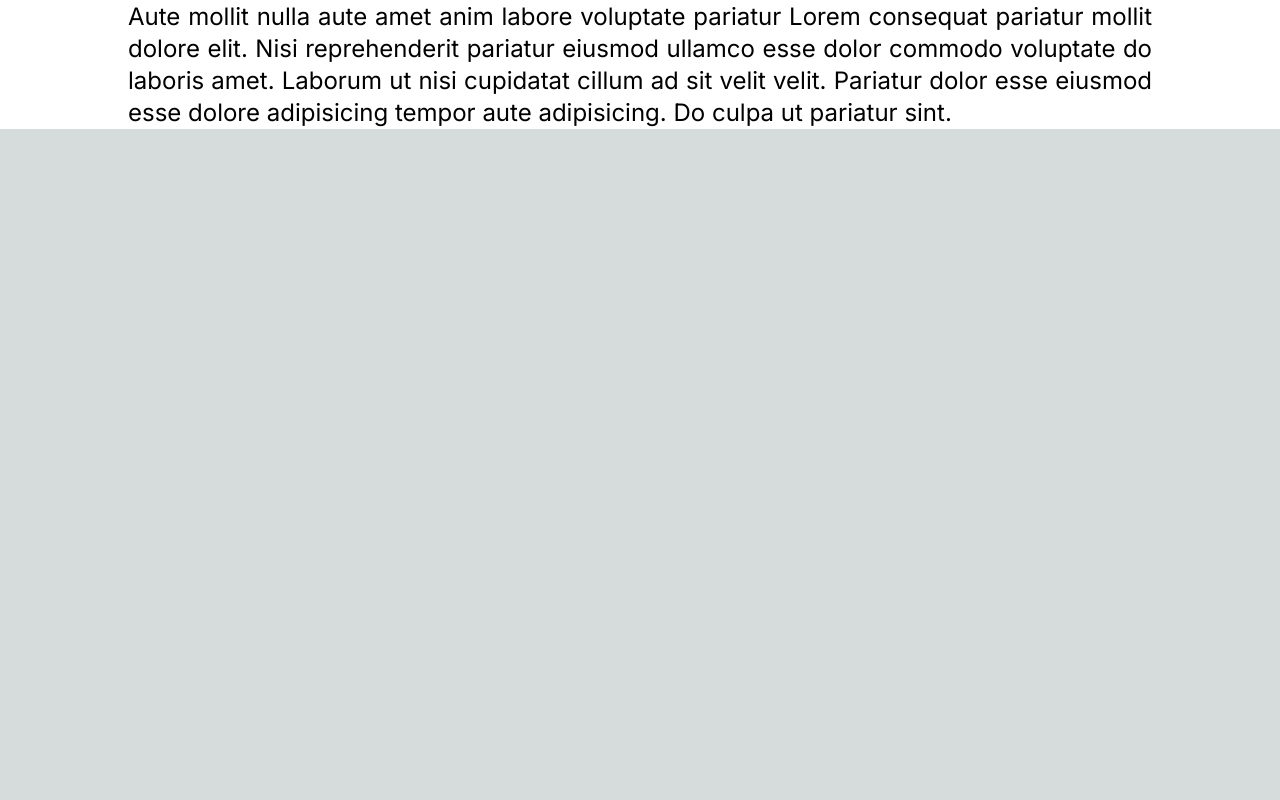
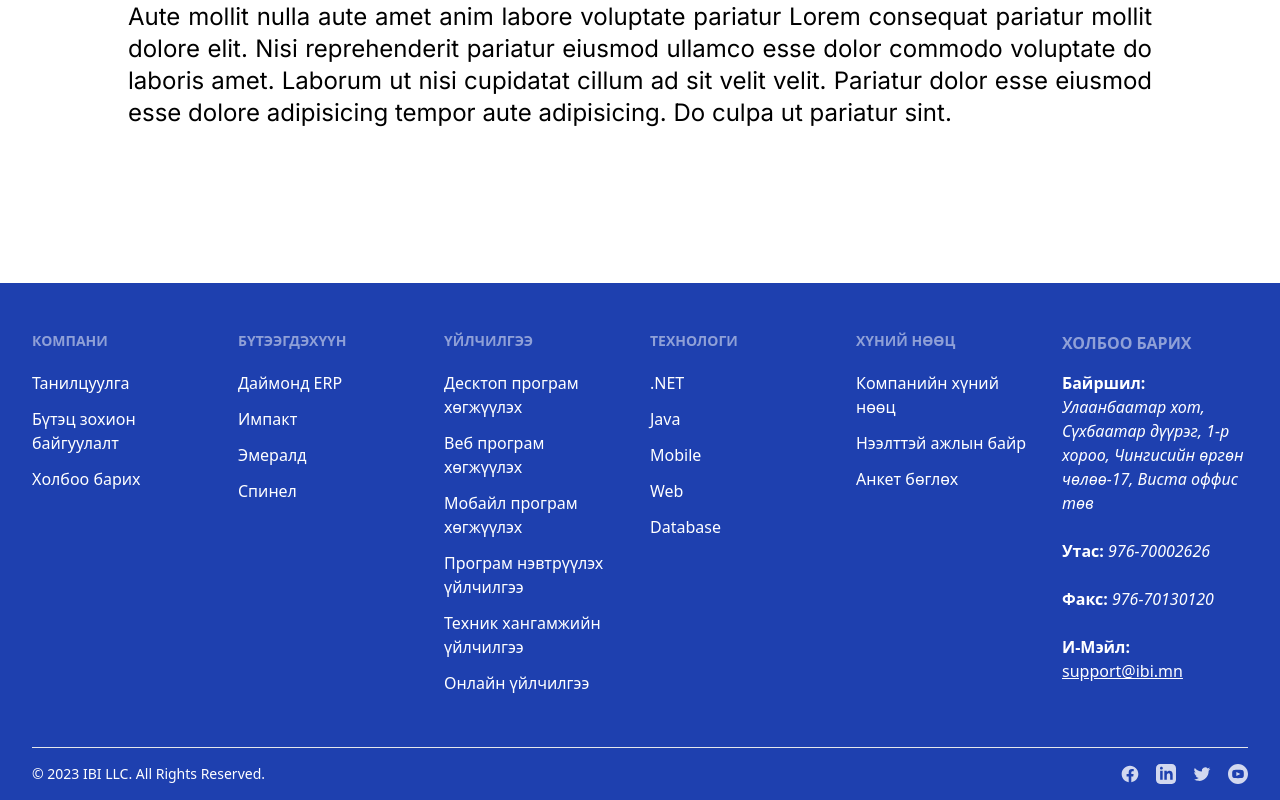
Before and after one commit to Bilgee135/ibi, a Next.js app: page / in a window 1280 px wide. Shown: the part 1547-2347 px from the top of the page. Before the commit the page ends 1676 px from the top, so only its background shows below. Built offline with nearby package versions, Linux system fonts and the light colour scheme.

Commit message:
Added footer

```diff
--- /dev/null
+++ b/src/app/footer.js
@@ -0,0 +1,231 @@
+import { Typography } from "@material-tailwind/react";
+import product from './products/components/json/productjson.json'
+
+const SITEMAP = [
+  {
+    title: "Компани",
+    links: [
+      {
+        "name" : "Танилцуулга",
+        "href" : "#"
+      },
+      {
+        "name" : "Бүтэц зохион байгуулалт",
+        "href" : "#"
+      },
+      {
+        "name" : "Холбоо барих",
+        "href" : "#"
+      }
+    ]
+  },
+  {
+    title: "Бүтээгдэхүүн",
+    links: [
+      {
+      "name" : "Даймонд ERP",
+      "href" : "/products/DiamondERP"
+      },
+      {
+        "name" : "Импакт",
+        "href" : "/products/Impact"
+      },
+      {
+        "name" : "Эмералд",
+        "href" : "/products/Emerald"
+      },
+      {
+        "name" : "Спинел",
+        "href" : "/products/Spinel"
+      }
+    ]
+  },
+  {
+    title: "Үйлчилгээ",
+    links: [
+      {
+        "name" : "Десктоп програм хөгжүүлэх",
+        "href" : "#"
+      },
+      {
+        "name" : "Веб програм хөгжүүлэх",
+        "href" : "#"
+      },
+      {
+        "name" : "Мобайл програм хөгжүүлэх",
+        "href" : "#"
+      },
+      {
+        "name" : "Програм нэвтрүүлэх үйлчилгээ",
+        "href" : "#"
+      },
+      {
+        "name" : "Техник хангамжийн үйлчилгээ",
+        "href" : "#"
+      },
+      {
+        "name" : "Онлайн үйлчилгээ",
+        "href" : "#"
+      }
+    ]
+  },
+  {
+    title: "Технологи",
+    links: [
+      {
+        "name" : ".NET",
+        "href" : "#"
+      },
+      {
+        "name" : "Java",
+        "href" : "#"
+      },
+      {
+        "name" : "Mobile",
+        "href" : "#"
+      },
+      {
+        "name" : "Web",
+        "href" : "#"
+      },
+      {
+        "name" : "Database",
+        "href" : "#"
+      },
+    ]
+  },
+  {
+    title: "Хүний нөөц",
+    links: [
+      {
+        "name" : "Компанийн хүний нөөц",
+        "href" : "#"
+      },
+      {
+        "name" : "Нээлттэй ажлын байр",
+        "href" : "#"
+      },
+      {
+        "name" : "Анкет бөглөх",
+        "href" : "#"
+      }
+    ]
+  }
+];
+
+const currentYear = new Date().getFullYear();
+
+export default function Footer() {
+  return (
+    <footer className="w-full">
+    <div className="max-w-screen bg-blue-800">
+    <div className="mx-auto w-full max-w-7xl px-8 bg-blue-800">
+        <div className="mx-auto grid w-full grid-cols-1 gap-5 py-12 md:grid-cols-2 lg:grid-cols-6">
+          {SITEMAP.map(({ title, links }, key) => (
+            <div key={key} className="w-full">
+              <Typography
+                variant="small"
+                color="blue-gray"
+                className="mb-4 font-bold uppercase opacity-50 text-white"
+              >
+                {title}
+              </Typography>
+              <ul className="space-y-1">
+                {links.map((link, key) => (
+                  <Typography key={key} as="li" color="blue-gray" className="font-normal">
+                    <a
+                      href={ link["href"] }
+                      className="inline-block py-1 pr-2 transition-transform text-white hover:scale-95"
+                    >
+                      {link["name"]}
+                    </a>
+                  </Typography>
+                ))}
+              </ul>
+
+            </div>
+          ))}
+          <div>
+            <Typography color='blue-gray' className='mb-4 font-bold uppercase opacity-50 text-white'>
+                Холбоо барих
+            </Typography>
+            <Typography color="blue-gray" className='font-normal text-white'>
+                    <span className="font-bold">
+                        Байршил: {' '}
+                        <span className="font-normal italic">
+                            Улаанбаатар хот,
+                            Сүхбаатар дүүрэг, 1-р хороо,
+                            Чингисийн өргөн чөлөө-17,
+                            Виста оффис төв
+                        </span>
+                    </span> <br></br> <br></br>
+                    <span className="font-bold">
+                        Утас: {' '}
+                        <span className="font-normal italic">
+                            976-70002626
+                        </span>
+                    </span> <br></br> <br></br>
+                    <span className="font-bold">
+                        Факс: {' '}
+                        <span className="font-normal italic">
+                            976-70130120
+                        </span>
+                    </span> <br></br> <br></br>
+                    <span className="font-bold">
+                        И-Мэйл: {' '}
+                        <span className="underline font-normal text-white hover:text-blue-500">
+                            support@ibi.mn
+                        </span>
+                    </span>
+            </Typography>
+          </div>
+        </div>
+        <div className="flex w-full flex-col items-center justify-center border-t border-blue-gray-50 py-4 md:flex-row md:justify-between">
+          <Typography
+            variant="small"
+            className="mb-4 text-center font-normal text-blue-gray-900 md:mb-0 text-white"
+          >
+            &copy; {currentYear} <a href="#">IBI LLC</a>. All
+            Rights Reserved.
+          </Typography>
+          <div className="flex gap-4 text-white sm:justify-center">
+            <Typography as="a" href="#" className="opacity-80 transition-opacity hover:opacity-100">
+              <svg className="h-5 w-5" fill="currentColor" viewBox="0 0 24 24" aria-hidden="true">
+                <path
+                  fill-rule="evenodd"
+                  d="M22 12c0-5.523-4.477-10-10-10S2 6.477 2 12c0 4.991 3.657 9.128 8.438 9.878v-6.987h-2.54V12h2.54V9.797c0-2.506 1.492-3.89 3.777-3.89 1.094 0 2.238.195 2.238.195v2.46h-1.26c-1.243 0-1.63.771-1.63 1.562V12h2.773l-.443 2.89h-2.33v6.988C18.343 21.128 22 16.991 22 12z"
+                  clip-rule="evenodd"
+                />
+              </svg>
+            </Typography>
+            <Typography as="a" href="#" className="opacity-80 transition-opacity hover:opacity-100">
+              <svg className="h-5 w-5 text-white" fill="currentColor" viewBox="0 0 24 24" aria-hidden="true">
+                <path
+                  fill-rule="evenodd"
+                  d="M19 0h-14c-2.761 0-5 2.239-5 5v14c0 2.761 2.239 5 5 5h14c2.762 0 5-2.239 5-5v-14c0-2.761-2.238-5-5-5zm-11 19h-3v-11h3v11zm-1.5-12.268c-.966 0-1.75-.79-1.75-1.764s.784-1.764 1.75-1.764 1.75.79 1.75 1.764-.783 1.764-1.75 1.764zm13.5 12.268h-3v-5.604c0-3.368-4-3.113-4 0v5.604h-3v-11h3v1.765c1.396-2.586 7-2.777 7 2.476v6.759z"
+                  clip-rule="evenodd"
+                />
+              </svg>
+            </Typography>
+            <Typography as="a" href="#" className="opacity-80 transition-opacity hover:opacity-100">
+              <svg className="h-5 w-5 text-white" fill="currentColor" viewBox="0 0 24 24" aria-hidden="true">
+                <path d="M8.29 20.251c7.547 0 11.675-6.253 11.675-11.675 0-.178 0-.355-.012-.53A8.348 8.348 0 0022 5.92a8.19 8.19 0 01-2.357.646 4.118 4.118 0 001.804-2.27 8.224 8.224 0 01-2.605.996 4.107 4.107 0 00-6.993 3.743 11.65 11.65 0 01-8.457-4.287 4.106 4.106 0 001.27 5.477A4.072 4.072 0 012.8 9.713v.052a4.105 4.105 0 003.292 4.022 4.095 4.095 0 01-1.853.07 4.108 4.108 0 003.834 2.85A8.233 8.233 0 012 18.407a11.616 11.616 0 006.29 1.84" />
+              </svg>
+            </Typography>
+            <Typography as="a" href="#" className="opacity-80 transition-opacity hover:opacity-100">
+              <svg className="h-5 w-5 text-white" fill="currentColor" viewBox="0 0 24 24" aria-hidden="true">
+                <path
+                  fill-rule="evenodd"
+                  d="M12 0c-6.627 0-12 5.373-12 12s5.373 12 12 12 12-5.373 12-12-5.373-12-12-12zm4.441 16.892c-2.102.144-6.784.144-8.883 0-2.276-.156-2.541-1.27-2.558-4.892.017-3.629.285-4.736 2.558-4.892 2.099-.144 6.782-.144 8.883 0 2.277.156 2.541 1.27 2.559 4.892-.018 3.629-.285 4.736-2.559 4.892zm-6.441-7.234l4.917 2.338-4.917 2.346v-4.684z"
+                  clip-rule="evenodd"
+                />
+              </svg>
+            </Typography>
+          </div>
+        </div>
+      </div>
+    </div>
+
+    </footer>
+  );
+}
--- a/src/app/page.js
+++ b/src/app/page.js
@@ -3,15 +3,17 @@
 import Headertwo from './Headertwo'
 import Productlist from './products/components/productlist'
 import MainPage from './products/components/MainProductPage'
-
+import Footer from './footer'
 
 
 export default function Home() {
   return (
     <main className="flex min-h-screen flex-col bg-white overflow-x-hidden">
+      <section id='header'>
         <Headertwo />
-      <div className="w-screen h-[80%] text-white bg-gradient-to-r from-blue-500 via-sky-800 to-blue-700"
-        >
+      </section>
+      <section id='heroSection'>
+        <div className="w-screen h-[80%] text-white bg-gradient-to-r from-blue-500 via-sky-800 to-blue-700">
           <div className="container mx-auto flex px-5 py-24 items-center justify-center flex-col">
           <img className="lg:w-2/6 md:w-3/6 w-5/6 mb-10 object-cover object-center" alt="IBI" src='./assets/ibi.png' />
           <div className="text-center lg:w-5/12 w-full">
@@ -37,6 +39,7 @@ export default function Home() {
             </div>
           </div>
         </div >
+      </section>
       <div className='ml-[10%] mr-[10%] mt-[5%]'>
           <h1 className='text-7xl text-black font-opensans font-bold'>
             This is a section
@@ -59,6 +62,9 @@ export default function Home() {
             esse dolore adipisicing tempor aute adipisicing. Do culpa ut pariatur sint.
           </p>
       </div>
+      <section id='footerSection' className='mt-[12%]'>
+        <Footer />
+      </section>
     </main>
   )
 }
--- a/src/app/products/Diamond6/page.js
+++ b/src/app/products/Diamond6/page.js
@@ -6,6 +6,7 @@ import { ChevronLeftIcon } from '@heroicons/react/20/solid'
 import Viewcontainer1 from './viewcontainer'
 import Detailssubpage from './detailssubpage'
 import Othersubpage from './othersubpage'
+import Footer from '@/app/footer'
 
 export default function Diamond() {
   //----------------------------"Buteegdehuunii tuhai", "Bureldehuun" gsn tovchnd deer darahad state uurclugdune--------------------//
@@ -61,6 +62,7 @@ export default function Diamond() {
         <Detailssubpage isDetails={ isDetails }/>
         <Othersubpage isDetails={ isDetails }/>
       </div>
+      <Footer />
     </main>
   )
 }
--- a/src/app/products/DiamondERP/page.js
+++ b/src/app/products/DiamondERP/page.js
@@ -6,6 +6,7 @@ import { ChevronLeftIcon } from '@heroicons/react/20/solid'
 import Viewcontainer1 from './viewcontainer'
 import Detailssubpage from './detailssubpage'
 import Othersubpage from './othersubpage'
+import Footer from '@/app/footer'
 
 export default function Diamond() {
   //----------------------------"Buteegdehuunii tuhai", "Bureldehuun" gsn tovchnd deer darahad state uurclugdune--------------------//
@@ -61,6 +62,7 @@ export default function Diamond() {
         <Detailssubpage isDetails={ isDetails }/>
         <Othersubpage isDetails={ isDetails }/>
       </div>
+      <Footer />
     </main>
   )
 }
--- a/src/app/products/Emerald/page.js
+++ b/src/app/products/Emerald/page.js
@@ -6,6 +6,7 @@ import { ChevronLeftIcon } from '@heroicons/react/20/solid'
 import Viewcontainer1 from './viewcontainer'
 import Detailssubpage from './detailssubpage'
 import Othersubpage from './othersubpage'
+import Footer from '@/app/footer'
 
 export default function Diamond() {
   //----------------------------"Buteegdehuunii tuhai", "Bureldehuun" gsn tovchnd deer darahad state uurclugdune--------------------//
@@ -61,6 +62,7 @@ export default function Diamond() {
         <Detailssubpage isDetails={ isDetails }/>
         <Othersubpage isDetails={ isDetails }/>
       </div>
+      <Footer />
     </main>
   )
 }
--- a/src/app/products/Impact/page.js
+++ b/src/app/products/Impact/page.js
@@ -6,6 +6,7 @@ import { ChevronLeftIcon } from '@heroicons/react/20/solid'
 import Viewcontainer1 from './viewcontainer'
 import Detailssubpage from './detailssubpage'
 import Othersubpage from './othersubpage'
+import Footer from '@/app/footer'
 
 export default function Diamond() {
   //----------------------------"Buteegdehuunii tuhai", "Bureldehuun" gsn tovchnd deer darahad state uurclugdune--------------------//
@@ -61,6 +62,7 @@ export default function Diamond() {
         <Detailssubpage isDetails={ isDetails }/>
         <Othersubpage isDetails={ isDetails }/>
       </div>
+      <Footer />
     </main>
   )
 }
--- a/src/app/products/Ruby/page.js
+++ b/src/app/products/Ruby/page.js
@@ -6,6 +6,7 @@ import { ChevronLeftIcon } from '@heroicons/react/20/solid'
 import Viewcontainer1 from './viewcontainer'
 import Detailssubpage from './detailssubpage'
 import Othersubpage from './othersubpage'
+import Footer from '@/app/footer'
 
 export default function Diamond() {
   //----------------------------"Buteegdehuunii tuhai", "Bureldehuun" gsn tovchnd deer darahad state uurclugdune--------------------//
@@ -61,6 +62,7 @@ export default function Diamond() {
         <Detailssubpage isDetails={ isDetails }/>
         <Othersubpage isDetails={ isDetails }/>
       </div>
+      <Footer />
     </main>
   )
 }
--- a/src/app/products/Setsen/page.js
+++ b/src/app/products/Setsen/page.js
@@ -6,6 +6,7 @@ import { ChevronLeftIcon } from '@heroicons/react/20/solid'
 import Viewcontainer1 from './viewcontainer'
 import Detailssubpage from './detailssubpage'
 import Othersubpage from './othersubpage'
+import Footer from '@/app/footer'
 
 export default function Diamond() {
   //----------------------------"Buteegdehuunii tuhai", "Bureldehuun" gsn tovchnd deer darahad state uurclugdune--------------------//
@@ -61,6 +62,7 @@ export default function Diamond() {
         <Detailssubpage isDetails={ isDetails }/>
         <Othersubpage isDetails={ isDetails }/>
       </div>
+      <Footer />
     </main>
   )
 }
--- a/src/app/products/Spinel/page.js
+++ b/src/app/products/Spinel/page.js
@@ -6,6 +6,7 @@ import { ChevronLeftIcon } from '@heroicons/react/20/solid'
 import Viewcontainer1 from './viewcontainer'
 import Detailssubpage from './detailssubpage'
 import Othersubpage from './othersubpage'
+import Footer from '@/app/footer'
 
 export default function Diamond() {
   //----------------------------"Buteegdehuunii tuhai", "Bureldehuun" gsn tovchnd deer darahad state uurclugdune--------------------//
@@ -61,6 +62,7 @@ export default function Diamond() {
         <Detailssubpage isDetails={ isDetails }/>
         <Othersubpage isDetails={ isDetails }/>
       </div>
+      <Footer />
     </main>
   )
 }
@@ -88,5 +90,6 @@ function Backbutton() {
     <button>
       <a href='/products#buteegdehuunHeader'><ChevronLeftIcon className='absolute top-[30px] left-[20px] h-[55px] md:h-[60px] w-auto lg:h-[70px]'/></a>
     </button>
+
   )
 }
```
Also changed, not shown: src/app/products/page.js (+16 -4 lines). Lines whose indentation alone changed are shown as unchanged.
